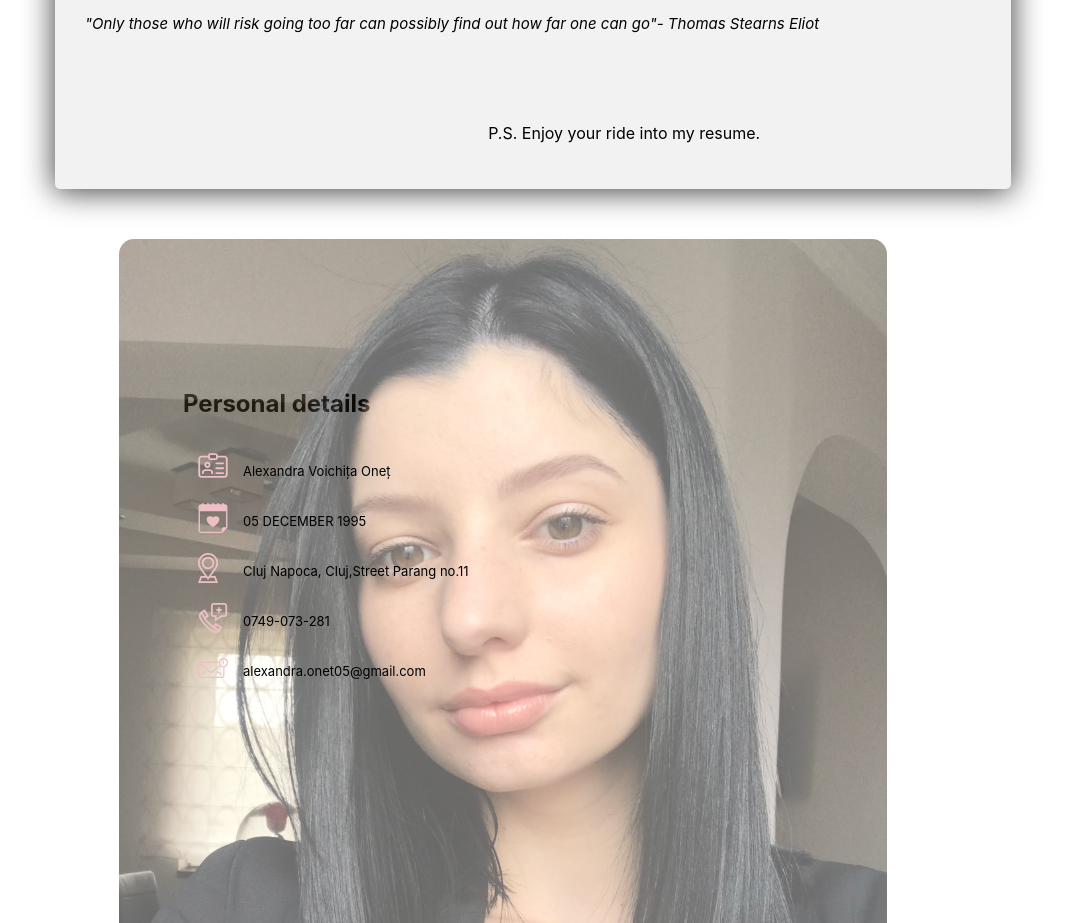
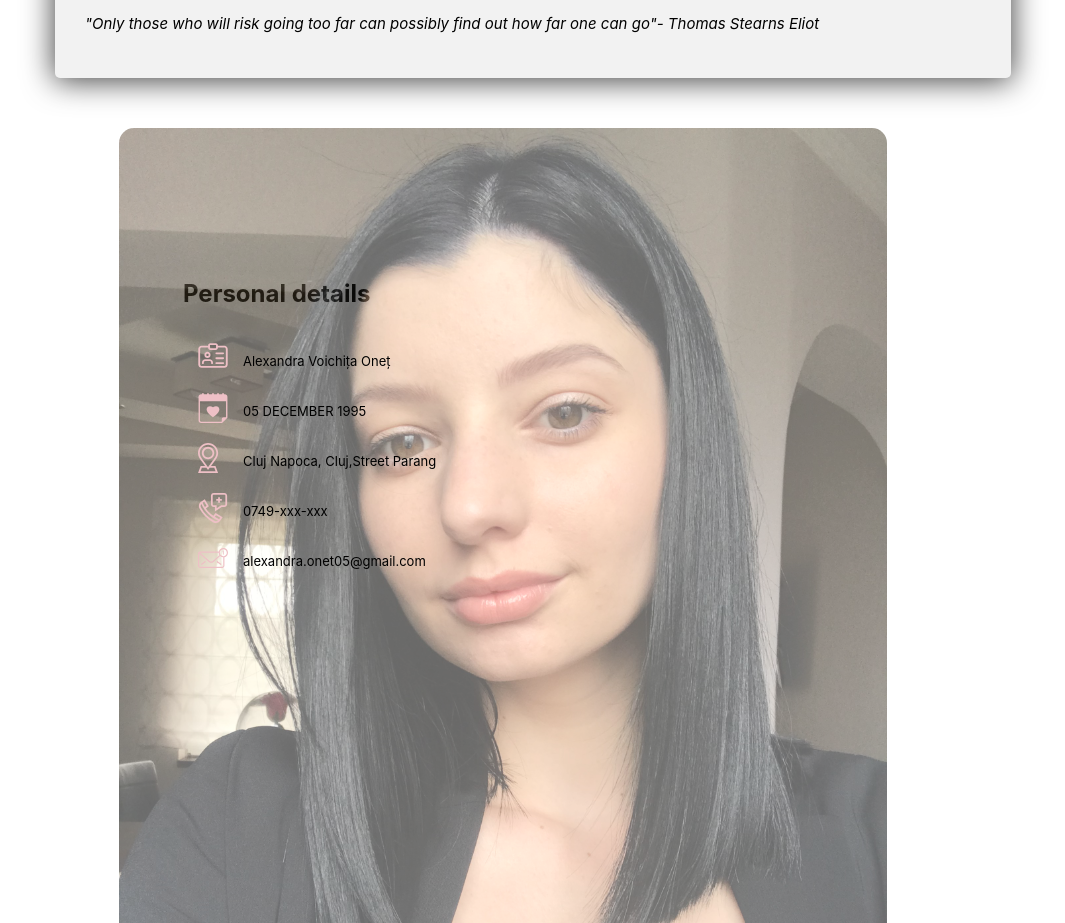
Before and after one commit to alexandra-onet/CV-Alexandra, a React (Create React App) app: page /Aboutme in a window 1280 px wide. Shown: the part 1622-2545 px from the top of the page, without its empty margins (73-1138 px from the left). Built offline with nearby package versions, Linux system fonts and the light colour scheme.

Commit message:
Last commit

```diff
--- a/src/Components/Header/Aboutme.js
+++ b/src/Components/Header/Aboutme.js
@@ -25,7 +25,6 @@ export default class Aboutme extends Component {
                         <p id='job-resume'>I'm a Junior Front-End Developer, a motivated and open minded person.</p>
                         <h5 id='title-motto-resume'>Motto that represents me</h5>
                         <p id='motto-resume'>"Only those who will risk going too far can possibly find out how far one can go"- Thomas Stearns Eliot </p>
-                        <p id='ps-resume'>P.S. Enjoy your ride into my resume.</p>
                     </div>
                 </div>
                 <div className='personal-details'>
@@ -47,11 +46,11 @@ export default class Aboutme extends Component {
                         <div className='address'>
                             <img className='img-address' src={AddressPhoto}></img>
                             <p className='txt-address'>Cluj Napoca, Cluj,</p>
-                            <p className='txt-address'>Street Parang no.11</p>
+                            <p className='txt-address'>Street Parang </p>
                         </div>
                         <div className='phone-number'>
                             <img className='img-phone' src={PhoneNumber}></img>
-                            <p className='txt-phone'>0749-073-281</p>
+                            <p className='txt-phone'>0749-xxx-xxx</p>
                         </div>
                         <div className='email'>
                             <img className='img-email' src={EmailPhoto}></img>
--- a/src/Components/Header/ContanctPart.js
+++ b/src/Components/Header/ContanctPart.js
@@ -19,7 +19,7 @@ export default class Contact extends Component {
                         <div className='contact-real'>
                             <div className='container-contact'>
                                 <img className='contact-img' src={PhoneImg}></img>
-                                <p>0749-073-281</p>
+                                <p>0749-xxx-xxx</p>
                             </div>
                             <div className='container-contact'>
                                 <img className='contact-img' src={EmailImg}></img>
--- a/src/Components/Header/aboutmestyle.css
+++ b/src/Components/Header/aboutmestyle.css
@@ -119,10 +119,6 @@
 	font-size: 15px;
 	font-style: oblique;
 	margin-top: -7%;
-}
-#ps-resume {
-	margin-top: 10%;
-	margin-left: 45%;
 }
 .img-personal-details {
     width: 300px;
```
